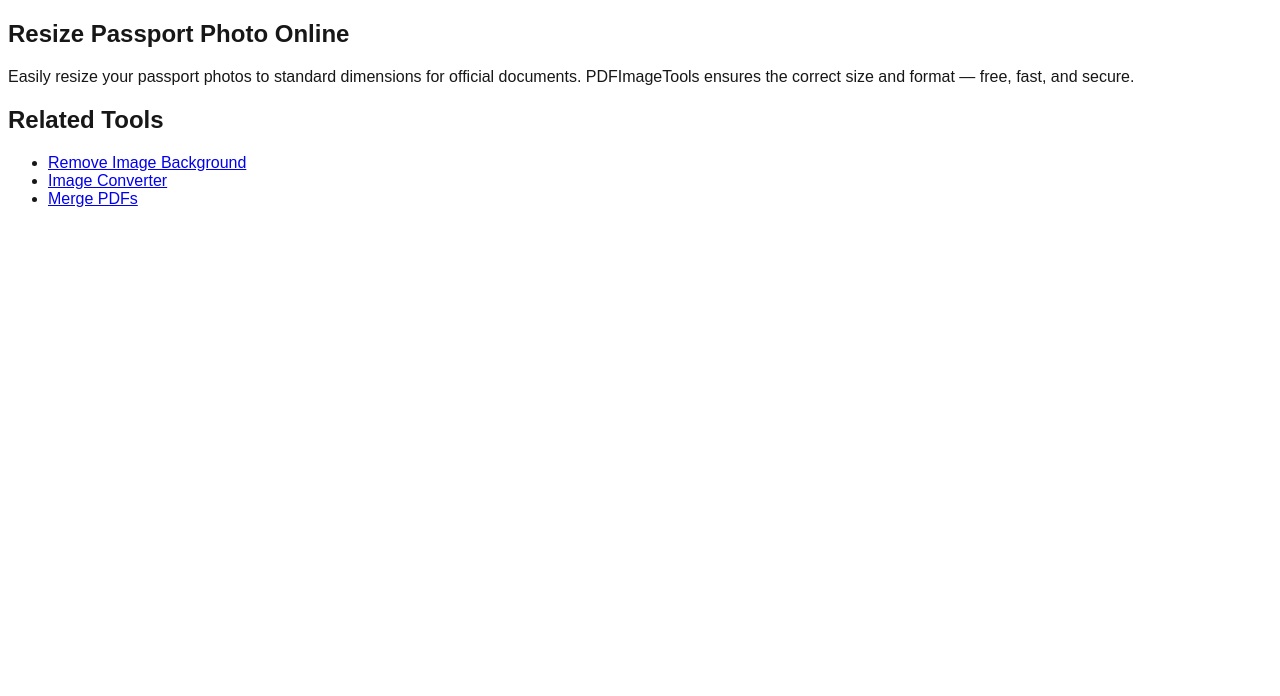
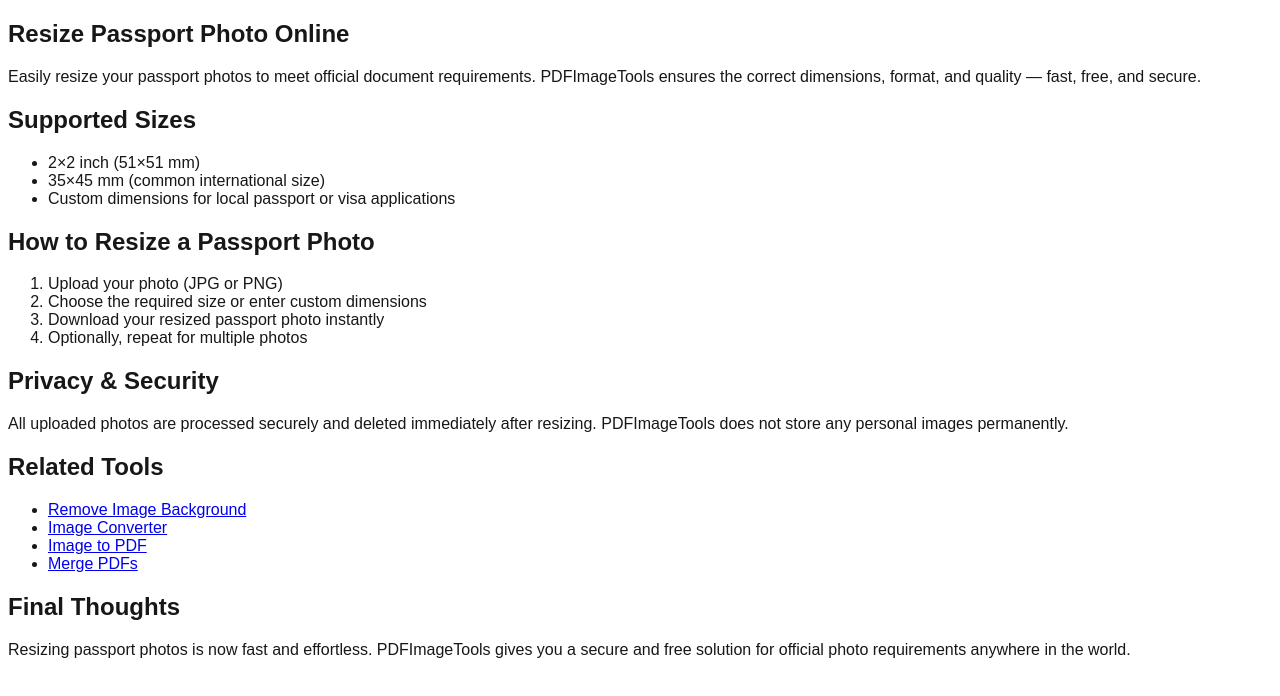
Before and after one commit to Leadmind-Developer/pdfimagetools-vercel, a Next.js app: page /blog/resize-passport-photo in a window 1280 px wide. Shown: the top 696 px of the page. Built offline with nearby package versions, Linux system fonts and the light colour scheme; no server answers.

Commit message:
Update page.tsx

```diff
--- a/src/app/blog/resize-passport-photo/page.tsx
+++ b/src/app/blog/resize-passport-photo/page.tsx
@@ -1,14 +1,57 @@
+// src/app/blog/resize-passport-photo/page.tsx
 import React from "react";
 import Link from "next/link";
 
 export const metadata = {
   title: "Resize Passport Photo Online for Free | PDFImageTools",
-  description: "Resize and format your passport photos online for free with PDFImageTools."
+  description:
+    "Learn how to resize passport photos online for free with PDFImageTools. Step-by-step guide, supported sizes, FAQs, and related tools included.",
+  robots: "index, follow",
+  openGraph: {
+    title: "Resize Passport Photo Online – Free & Fast",
+    description:
+      "Easily resize your passport photos to standard dimensions online using PDFImageTools. Free, fast, and secure.",
+    url: "https://pdfimagetools.app/blog/resize-passport-photo",
+    siteName: "PDFImageTools",
+    type: "article"
+  }
 };
 
-export default function ResizePassportPhotoBlog() {
+export default function ResizePassportPhotoBlogPage() {
+  return (
+    <article className="max-w-4xl mx-auto px-4 py-12 leading-relaxed">
 
-const faq = [
+      {/* ================= JSON-LD Article Schema ================= */}
+      <script
+        type="application/ld+json"
+        dangerouslySetInnerHTML={{
+          __html: JSON.stringify({
+            "@context": "https://schema.org",
+            "@type": "Article",
+            "headline": "How to Resize Passport Photos Online",
+            "description": "Step-by-step guide to resize passport photos online using PDFImageTools.",
+            "author": { "@type": "Organization", "name": "PDFImageTools" },
+            "publisher": {
+              "@type": "Organization",
+              "name": "PDFImageTools",
+              "logo": { "@type": "ImageObject", "url": "https://pdfimagetools.app/logo.png" }
+            },
+            "mainEntityOfPage": {
+              "@type": "WebPage",
+              "@id": "https://pdfimagetools.app/blog/resize-passport-photo"
+            }
+          })
+        }}
+      />
+
+      {/* ================= FAQ Schema ================= */}
+      <script
+        type="application/ld+json"
+        dangerouslySetInnerHTML={{
+          __html: JSON.stringify({
+            "@context": "https://schema.org",
+            "@type": "FAQPage",
+            "mainEntity": [
               {
                 "@type": "Question",
                 "name": "Is resizing passport photos free?",
@@ -33,51 +76,71 @@ const faq = [
                   "text": "All uploaded images are deleted immediately after processing."
                 }
               }
-];
+            ]
+          })
+        }}
+      />
 
-return (
-<article className="max-w-4xl mx-auto px-4 py-12">
+      {/* ================= Breadcrumb Schema ================= */}
+      <script
+        type="application/ld+json"
+        dangerouslySetInnerHTML={{
+          __html: JSON.stringify({
+            "@context": "https://schema.org",
+            "@type": "BreadcrumbList",
+            "itemListElement": [
+              { "@type": "ListItem", "position": 1, "name": "Home", "item": "https://pdfimagetools.app/" },
+              { "@type": "ListItem", "position": 2, "name": "Blog", "item": "https://pdfimagetools.app/blog" },
+              { "@type": "ListItem", "position": 3, "name": "Resize Passport Photo", "item": "https://pdfimagetools.app/blog/resize-passport-photo" }
+            ]
+          })
+        }}
+      />
 
-<script type="application/ld+json"
-dangerouslySetInnerHTML={{__html: JSON.stringify({
-"@context":"https://schema.org",
-"@type":"Article",
-"headline":"How to Resize Passport Photos Online",
-"author":{"@type":"Organization","name":"PDFImageTools"},
-"mainEntityOfPage":{"@id":"https://pdfimagetools.app/blog/resize-passport-photo"}
-})}} />
-
-<script type="application/ld+json"
-dangerouslySetInnerHTML={{__html: JSON.stringify({
-"@context":"https://schema.org",
-"@type":"FAQPage",
-"mainEntity": faq
-})}} />
-
-<script type="application/ld+json"
-dangerouslySetInnerHTML={{__html: JSON.stringify({
-"@context":"https://schema.org",
-"@type":"BreadcrumbList",
-"itemListElement":[
-{"@type":"ListItem","position":1,"name":"Home","item":"https://pdfimagetools.app/"},
-{"@type":"ListItem","position":2,"name":"Blog","item":"https://pdfimagetools.app/blog"},
-{"@type":"ListItem","position":3,"name":"Resize Passport Photo","item":"https://pdfimagetools.app/blog/resize-passport-photo"}
-]
-})}} />
-
-<h1>Resize Passport Photo Online</h1>
+      {/* ================= BLOG CONTENT ================= */}
+      <h1 className="text-3xl font-bold mb-6">
+        Resize Passport Photo Online
+      </h1>
 
       <p>
-Easily resize your passport photos to standard dimensions for official documents.
-PDFImageTools ensures the correct size and format — free, fast, and secure.
+        Easily resize your passport photos to meet official document requirements.
+        PDFImageTools ensures the correct dimensions, format, and quality — fast, free, and secure.
+      </p>
+
+      <h2>Supported Sizes</h2>
+      <ul>
+        <li>2×2 inch (51×51 mm)</li>
+        <li>35×45 mm (common international size)</li>
+        <li>Custom dimensions for local passport or visa applications</li>
+      </ul>
+
+      <h2>How to Resize a Passport Photo</h2>
+      <ol>
+        <li>Upload your photo (JPG or PNG)</li>
+        <li>Choose the required size or enter custom dimensions</li>
+        <li>Download your resized passport photo instantly</li>
+        <li>Optionally, repeat for multiple photos</li>
+      </ol>
+
+      <h2>Privacy & Security</h2>
+      <p>
+        All uploaded photos are processed securely and deleted immediately after resizing.
+        PDFImageTools does not store any personal images permanently.
       </p>
 
       <h2>Related Tools</h2>
-<ul>
+      <ul className="space-y-1">
         <li><Link href="/remove-image-background">Remove Image Background</Link></li>
         <li><Link href="/image-converter">Image Converter</Link></li>
+        <li><Link href="/image-to-pdf">Image to PDF</Link></li>
         <li><Link href="/combine-pdfs">Merge PDFs</Link></li>
       </ul>
+
+      <h2>Final Thoughts</h2>
+      <p>
+        Resizing passport photos is now fast and effortless.
+        PDFImageTools gives you a secure and free solution for official photo requirements anywhere in the world.
+      </p>
 
     </article>
   );
```
Lines whose indentation alone changed are shown as unchanged.
